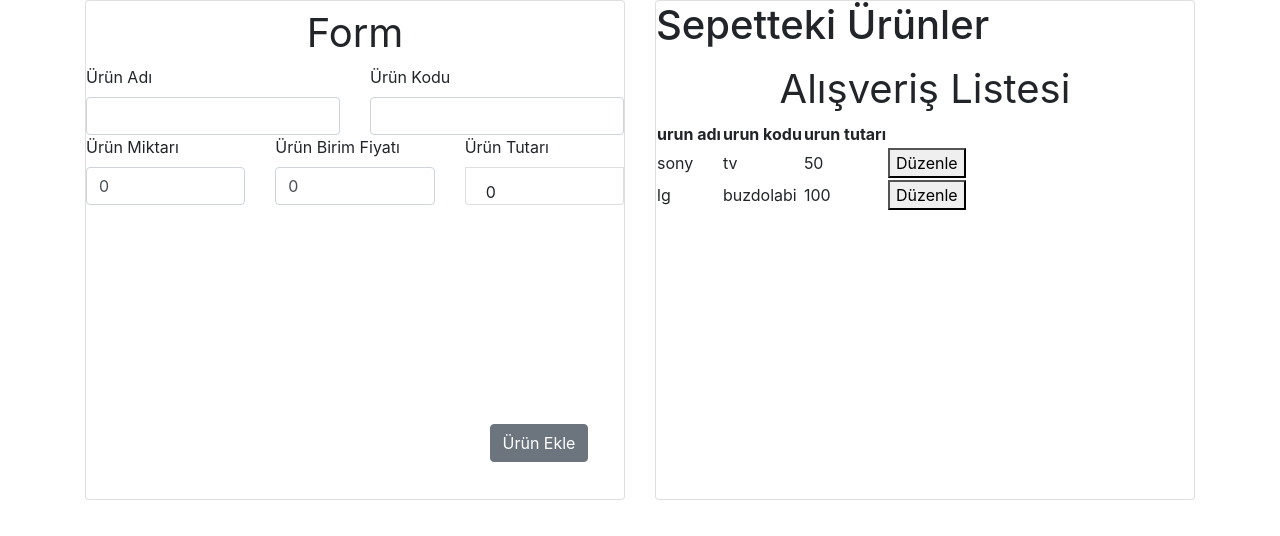
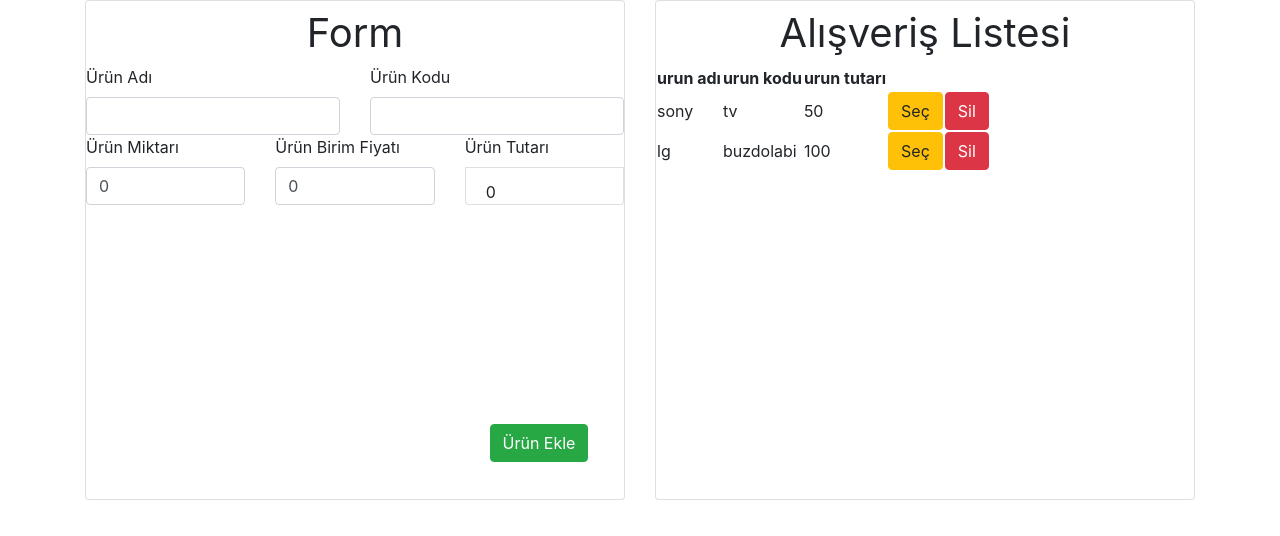
Before and after one commit to elifdiril/ShopingApp, a React (Create React App) app: page / in a window 1280 px wide. Shown: the top 536 px of the page. Built offline with nearby package versions, Linux system fonts and the light colour scheme.

Commit message:
delete and select handle added

```diff
--- a/src/App.js
+++ b/src/App.js
@@ -11,35 +11,68 @@ class App extends Component {
     this.state = {
       items: [
         {
+          id: "1",
           urunAdi: "sony",
           urunKodu: "tv",
           urunMik: 10,
           urunBirim: 5,
-          tutar:50
+          tutar: 50
         },
         {
+          id: "2",
           urunAdi: "lg",
           urunKodu: "buzdolabi",
           urunMik: 10,
           urunBirim: 10,
-          tutar:100
+          tutar: 100
         }
       ],
-      formValues: []
+      newFormValues: {
+        urunAdi: "",
+        urunKodu: "",
+        urunMik: 0,
+        urunBirim: 0,
+        tutar: 0
+      }
     }
     this.formHandler = this.formHandler.bind(this);
+    this.deleteHandle = this.deleteHandle.bind(this);
+    this.selectHandle = this.selectHandle.bind(this);
+  }
 
+  selectHandle(urunKodu) {
+    const index = this.state.items.findIndex(x => x.urunKodu === urunKodu);
+    if (index !== -1) {
+      const newItem = {};
+
+      const currItem = this.state.items[index];
+
+      newItem.id = currItem.id;
+      newItem.urunAdi = currItem.urunAdi;
+      newItem.urunKodu = currItem.urunKodu;
+      newItem.urunMik = currItem.urunMik;
+      newItem.urunBirim = currItem.urunBirim;
+      newItem.tutar = currItem.tutar;
+      this.setState({ newFormValues: newItem });
+    }
+  }
+
+
+
+  deleteHandle(urunKodu) {
+    const index = this.state.items.findIndex(x => x.urunKodu === urunKodu);
+    if (index !== -1) {
+      const newArray = JSON.parse(JSON.stringify(this.state.items));
+      newArray.splice(index, 1);
+      this.setState({ items: newArray });
+    }
   }
 
   formHandler(dataFromForm) {
-
-    this.setState({
-      formValues: dataFromForm
-    });
-
-    this.state.items.push(this.state.formValues);
+    const newItems = JSON.parse(JSON.stringify(this.state.items));
+    newItems.push(dataFromForm);
+    this.setState({ items: newItems });
   }
-
 
   render() {
     return (
@@ -47,10 +80,14 @@ class App extends Component {
         <Container>
           <Row>
             <Col xs="6">
-              <Form action={this.formHandler} />
+              <Form action={this.formHandler}
+                newFormValues={this.state.newFormValues} />
             </Col>
             <Col xs="6">
-              <ShopingList title="Sepetteki Ürünler" urunList={this.state.items} />
+              <ShopingList //title="Sepetteki Ürünler"
+                urunList={this.state.items}
+                deleteHandle={this.deleteHandle}
+                selectHandle={this.selectHandle} />
             </Col>
           </Row>
         </Container>
--- a/src/Form.js
+++ b/src/Form.js
@@ -1,61 +1,117 @@
-import React from 'react';
+import React, { Component } from 'react';
 import { Button, Card, Form, FormGroup, Label, Input, Col, Row, ListGroupItem } from 'reactstrap';
 
-export default class FormPart extends React.Component {
+export default class FormPart extends Component {
 
     constructor(props) {
         super(props);
         this.state = {
-            data:
-                { urunAdi: '', urunKodu: '', urunMik: 0, urunBirim: 0, tutar: 0 }
+            urunAdi: props.urunAdi || '',
+            urunKodu: props.urunKodu || '',
+            urunMik: props.urunMik || 0,
+            urunBirim: props.urunBirim || 0,
+            tutar: props.tutar || 0,
+            isEdit: 0
         }
 
         this.inputChangeHandler = this.inputChangeHandler.bind(this);
+        this.onFormSubmit = this.onFormSubmit.bind(this);
+    }
+
+    componentWillReceiveProps(nextProps) {
+        console.log(this.props.newFormValues);
+        console.log(nextProps.newFormValues);
+        if ((!this.props.newFormValues && nextProps.newFormValues)
+            || (this.props.newFormValues && nextProps.newFormValues && this.props.newFormValues.id !== nextProps.newFormValues.id)) {
+            this.setState({
+                isEdit: 1,
+                urunAdi: nextProps.newFormValues.urunAdi,
+                urunKodu: nextProps.newFormValues.urunKodu,
+                urunMik: nextProps.newFormValues.urunMik,
+                urunBirim: nextProps.newFormValues.urunBirim,
+                tutar: nextProps.newFormValues.tutar
+            });
+            console.log("state change");
+        }
     }
 
     inputChangeHandler(e) {
-        let formFields = JSON.parse(JSON.stringify(this.state.data));
-        formFields[e.target.name] = e.target.value;
-        console.log(e.target.value);
-        formFields.tutar = this.state.data.urunBirim * this.state.data.urunMik;
+        const fieldName = e.target.name;
+        const fieldValue = e.target.value;
+        let tutar = this.state.tutar;
+
+        if (fieldName === "urunMik")
+            tutar = fieldValue * this.state.urunBirim;
+        else if (fieldName === "urunBirim")
+            tutar = fieldValue * this.state.urunMik;
+
         this.setState({
-            data: formFields
+            [fieldName]: fieldValue,
+            tutar: tutar
         });
+    }
+
+    onFormSubmit() {
+        if (!this.state.urunAdi)
+            return;
+
+        let formValues = {
+            urunAdi: this.state.urunAdi,
+            urunKodu: this.state.urunKodu,
+            urunMik: this.state.urunMik,
+            urunBirim: this.state.urunBirim,
+            tutar: this.state.tutar,
+        }
+
+        if (this.state.isEdit) {
+            formValues = {
+                urunAdi: this.props.newFormValues.urunAdi,
+                urunKodu: this.props.newFormValues.urunKodu,
+                urunMik: this.props.newFormValues.urunMik,
+                urunBirim: this.props.newFormValues.urunBirim,
+                tutar: this.props.newFormValues.tutar,
+            }
+            this.props.action(formValues);
+        }
+        this.setState({ isEdit: 0 });
+
+        console.log(formValues);
+        this.props.action(formValues);
     }
 
     render() {
         return (
             <div>
-            <Card className="FormFrame">
+                <Card className="FormFrame">
                     <Form>
                         <text className="title">Form</text>
                         <FormGroup>
                             <Row>
                                 <Col>
                                     <Label>Ürün Adı</Label>
-                                    <Input type="text" name="urunAdi" id="urunAdi" onChange={this.inputChangeHandler} value={this.state.data.urunAdi} />
+                                    <Input type="text" name="urunAdi" id="urunAdi" onChange={this.inputChangeHandler} value={this.state.urunAdi} />
                                 </Col>
                                 <Col>
                                     <Label>Ürün Kodu</Label>
-                                    <Input type="text" name="urunKodu" id="urunKodu" onChange={this.inputChangeHandler} value={this.state.data.urunKodu} />
+                                    <Input type="text" name="urunKodu" id="urunKodu" onChange={this.inputChangeHandler} value={this.state.urunKodu} />
                                 </Col>
                             </Row>
                             <Row>
                                 <Col>
                                     <Label>Ürün Miktarı</Label>
-                                    <Input type="number" name="urunMik" id="urunMik" onChange={this.inputChangeHandler} value={this.state.data.urunMik} />
+                                    <Input type="number" name="urunMik" id="urunMik" onChange={this.inputChangeHandler} value={this.state.urunMik} />
                                 </Col>
                                 <Col>
                                     <Label>Ürün Birim Fiyatı</Label>
-                                    <Input type="number" name="urunBirim" id="urunBirim" onChange={this.inputChangeHandler} value={this.state.data.urunBirim} />
+                                    <Input type="number" name="urunBirim" id="urunBirim" onChange={this.inputChangeHandler} value={this.state.urunBirim} />
                                 </Col>
                                 <Col>
                                     <Label>Ürün Tutarı</Label>
-                                    <ListGroupItem style={{ height: 38 }}>{this.state.data.tutar}</ListGroupItem>
+                                    <ListGroupItem style={{ height: 38 }}>{this.state.tutar}</ListGroupItem>
                                 </Col>
                             </Row>
                         </FormGroup>
-                        <Button onClick={() => this.props.action(this.state.data)} className="EkleButton">Ürün Ekle</Button>
+                        <Button onClick={this.onFormSubmit} color="success" className="EkleButton">Ürün Ekle</Button>
                     </Form>
                 </Card>
             </div>
--- a/src/ShopingList.js
+++ b/src/ShopingList.js
@@ -1,11 +1,7 @@
-import React from 'react';
-import { Card, Form, FormGroup, Table } from 'reactstrap';
+import React, { Component } from 'react';
+import { Card, Form, FormGroup, Button } from 'reactstrap';
 
-export default class ShopList extends React.Component {
-
-  editHandle(){
-    //edit
-  }
+export default class ShopList extends Component {
 
   render() {
     const { urunList, title } = this.props;
@@ -13,7 +9,7 @@ export default class ShopList extends React.Component {
     if (urunList)
       return (
         <Card className="FormFrame">
-          <h1>{title}</h1>
+
           <Form>
             <FormGroup>
               <text className="title" for="exampleText">Alışveriş Listesi</text>
@@ -27,13 +23,14 @@ export default class ShopList extends React.Component {
                 </thead>
                 <tbody>
                   {
-                    urunList.map(item => {
+                    urunList.map((item, index) => {
                       return (
                         <tr>
                           <td>{item.urunAdi}</td>
                           <td>{item.urunKodu}</td>
                           <td>{item.tutar}</td>
-                          <td><button onClick={this.editHandle.bind(this)}>Düzenle</button></td>
+                          <td><Button color="warning" onClick={() => this.props.selectHandle(item.urunKodu)}>Seç</Button></td>
+                          <td><Button color="danger" onClick={() => this.props.deleteHandle(item.urunKodu)}>Sil</Button></td>
                         </tr>
                       );
                     })
```
Also changed, not shown: 1 other file (tests, documents, lock files or other folders).
